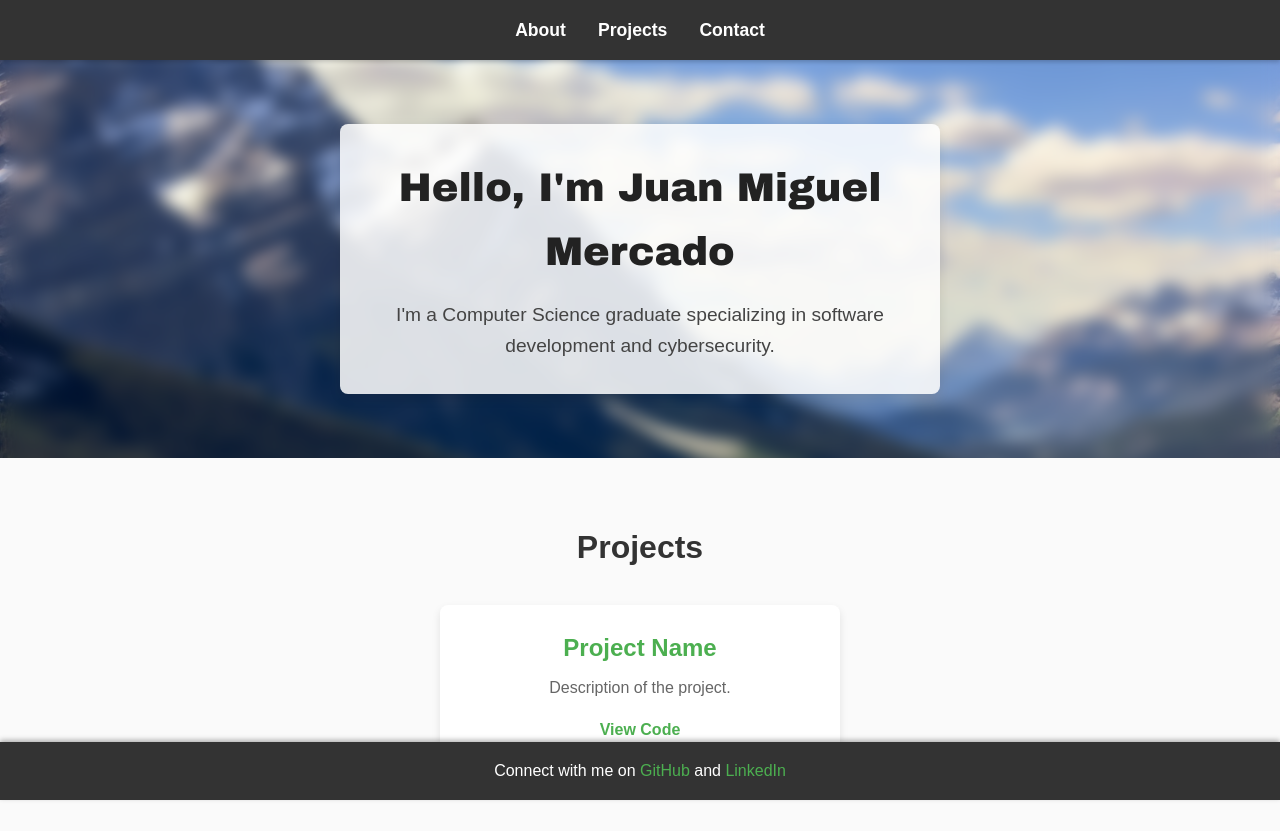
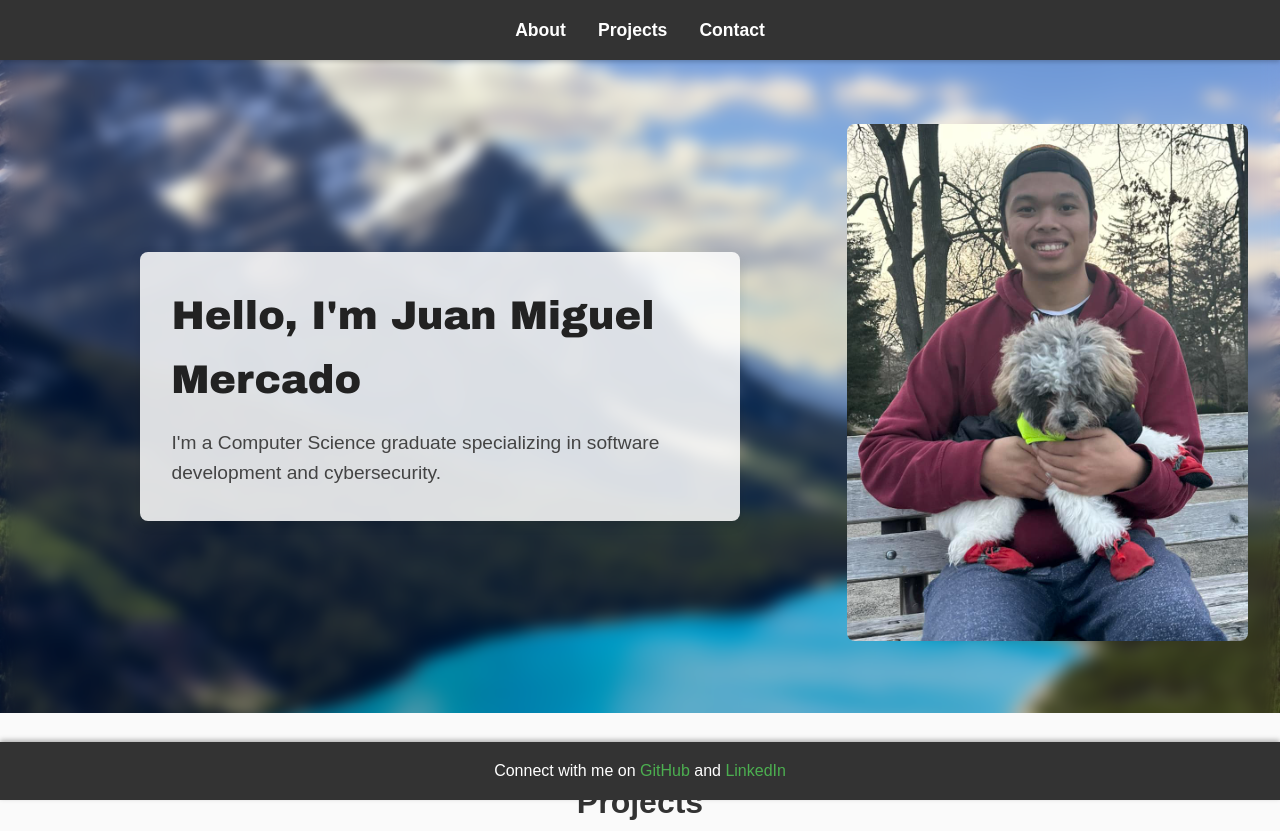
Before and after one commit to jmerhere/PortfolioWebsite, a plain HTML site: page index.html in a window 1280 px wide. Shown: the top 831 px of the page. Drawn offline with Linux system fonts and the light colour scheme.

Commit message:
Added a photo of myself

```diff
--- a/index.html
+++ b/index.html
@@ -21,6 +21,9 @@
     <div class="about-card">
       <h1>Hello, I'm Juan Miguel Mercado</h1>
       <p>I'm a Computer Science graduate specializing in software development and cybersecurity.</p>
+    </div>
+    <div class="about-image">
+      <img src="me.png" alt="Juan Mercado" />
     </div>
   </section>
 
--- a/website.css
+++ b/website.css
@@ -92,10 +92,15 @@ header nav ul li a:hover::after {
 /* About Section */
 #about {
   padding: 4rem 2rem;
-  text-align: center;
-  display: flex;
-  justify-content: center;
-  align-items: center;
+  display: flex; /* Use flexbox to align items */
+  justify-content: center; /* Center the items */
+  align-items: center; /* Vertically center the items */
+  text-align: left; /* Align text to the left */
+}
+
+#about .about-content {
+  max-width: 600px; /* Limits the width of the text content */
+  margin-right: 2rem; /* Space between text and image */
 }
 
 #about h1 {
@@ -109,9 +114,17 @@ header nav ul li a:hover::after {
 #about p {
   font-size: 1.2rem;
   color: #444;
-  max-width: 600px;
-  margin: 0 auto;
   line-height: 1.6;
+}
+
+/* Image Style */
+#about .about-image {
+  max-width: 40%; /* Limits the width of the image */
+}
+
+#about .about-image img {
+  width: 100%; /* Makes the image responsive */
+  border-radius: 8px; /* Optional: adds rounded corners */
 }
 
 /* Card Style for About Section */
@@ -123,6 +136,7 @@ header nav ul li a:hover::after {
   max-width: 600px;
   margin: 0 auto;
 }
+
 
 /* Projects Section */
 #projects {
```
Also changed, not shown: me.png (added).
